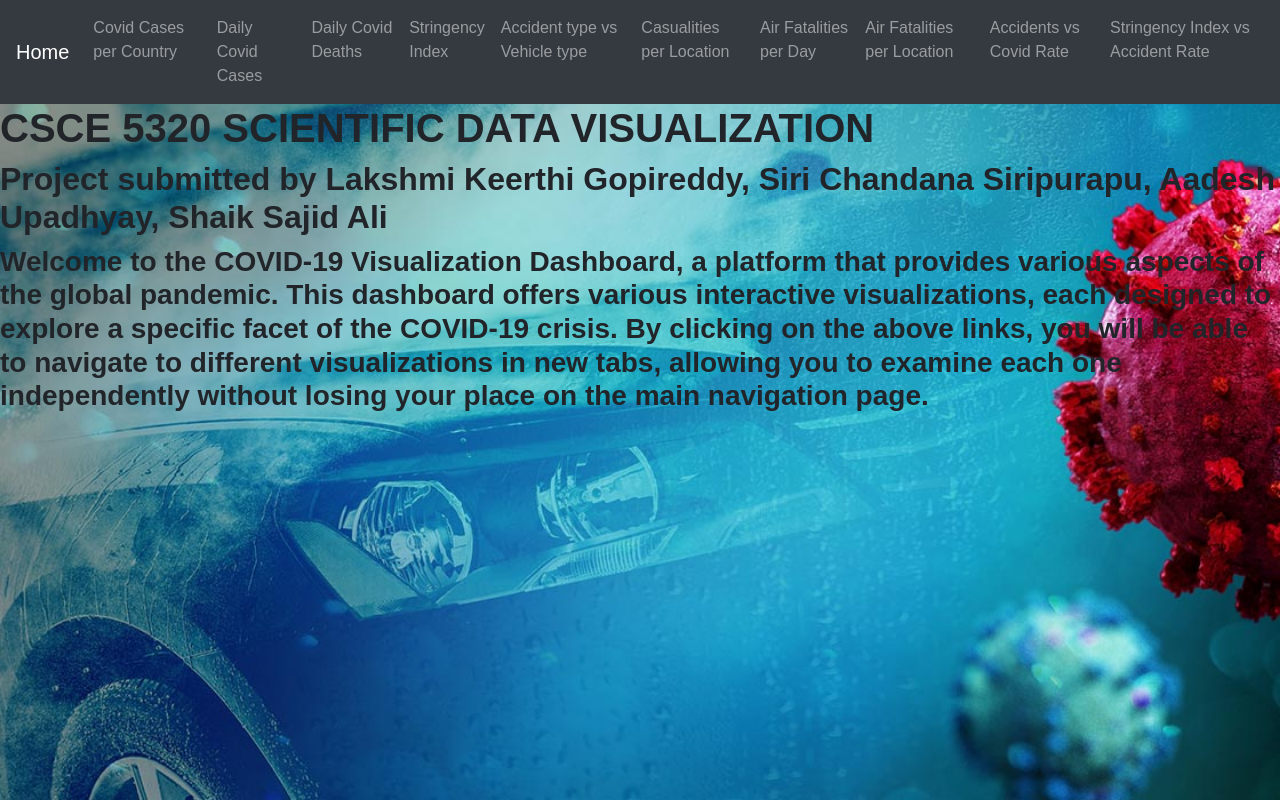
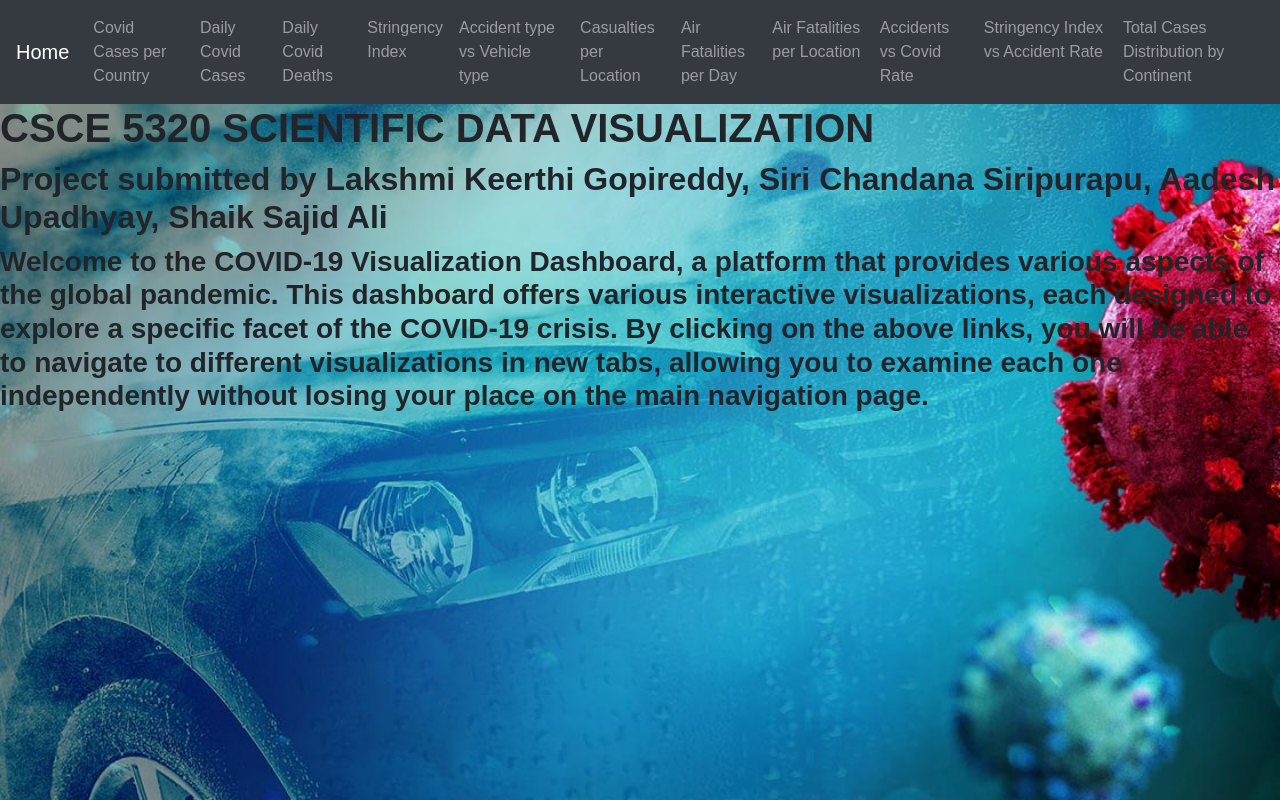
Before and after one commit to sajidali1279/DVPROJECT_GROUP20, a plain HTML site: page index.html in a window 1280 px wide. Drawn offline with nearby package versions, Linux system fonts and the light colour scheme.

Commit message:
Update index.html

```diff
--- a/index.html
+++ b/index.html
@@ -24,6 +24,7 @@
             border-radius: 8px;
         }
     </style>
+</head>
 <body>
     <nav class="navbar navbar-expand-lg navbar-dark bg-dark">
         <a class="navbar-brand active" href="index.html">Home</a>
@@ -33,16 +34,17 @@
         <div class="collapse navbar-collapse" id="navbarNavAltMarkup">
             <div class="navbar-nav">
                 <!-- Dynamic links for each visualization, each in its own new tab -->
-                <a class="nav-item nav-link" href="covid_1.html" >Covid Cases per Country</a>
-                <a class="nav-item nav-link" href="covid_2.html" >Daily Covid Cases</a>
-                <a class="nav-item nav-link" href="covid_3.html" >Daily Covid Deaths</a>
-                <a class="nav-item nav-link" href="covid_4.html" >Stringency Index</a>
-                <a class="nav-item nav-link" href="car_1.html" >Accident type vs Vehicle type</a>
-                <a class="nav-item nav-link" href="car_2.html" >Casualities per Location</a>
-                <a class="nav-item nav-link" href="air_1.html" >Air Fatalities per Day</a>
-                <a class="nav-item nav-link" href="air_2.html" >Air Fatalities per Location</a>
-                <a class="nav-item nav-link" href="all.html" > Accidents vs Covid Rate</a>
+                <a class="nav-item nav-link" href="covid_1.html">Covid Cases per Country</a>
+                <a class="nav-item nav-link" href="covid_2.html">Daily Covid Cases</a>
+                <a class="nav-item nav-link" href="covid_3.html">Daily Covid Deaths</a>
+                <a class="nav-item nav-link" href="covid_4.html">Stringency Index</a>
+                <a class="nav-item nav-link" href="car_1.html">Accident type vs Vehicle type</a>
+                <a class="nav-item nav-link" href="car_2.html">Casualties per Location</a>
+                <a class="nav-item nav-link" href="air_1.html">Air Fatalities per Day</a>
+                <a class="nav-item nav-link" href="air_2.html">Air Fatalities per Location</a>
+                <a class="nav-item nav-link" href="all.html">Accidents vs Covid Rate</a>
                 <a class="nav-item nav-link" href="two.html">Stringency Index vs Accident Rate</a>
+                <a class="nav-item nav-link" href="viz1.html">Total Cases Distribution by Continent</a>
             </div>
         </div>
     </nav>
```
